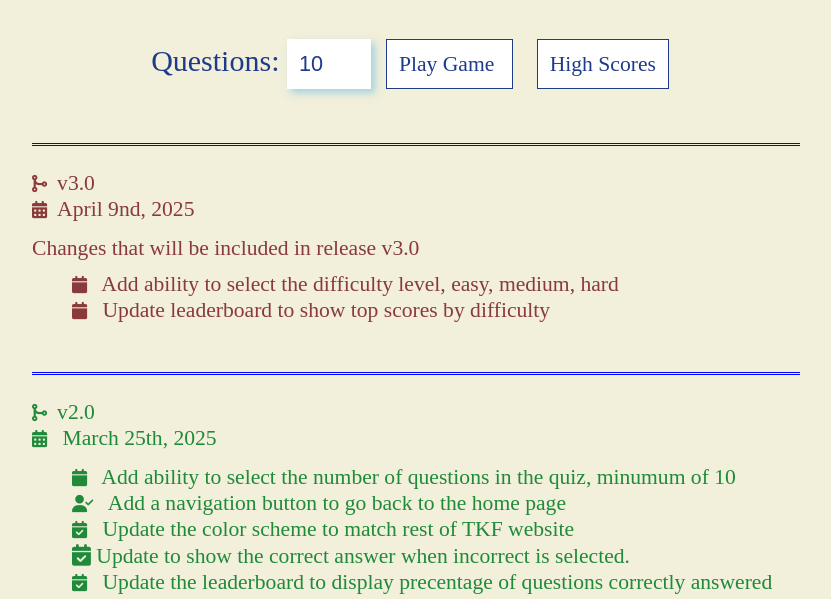
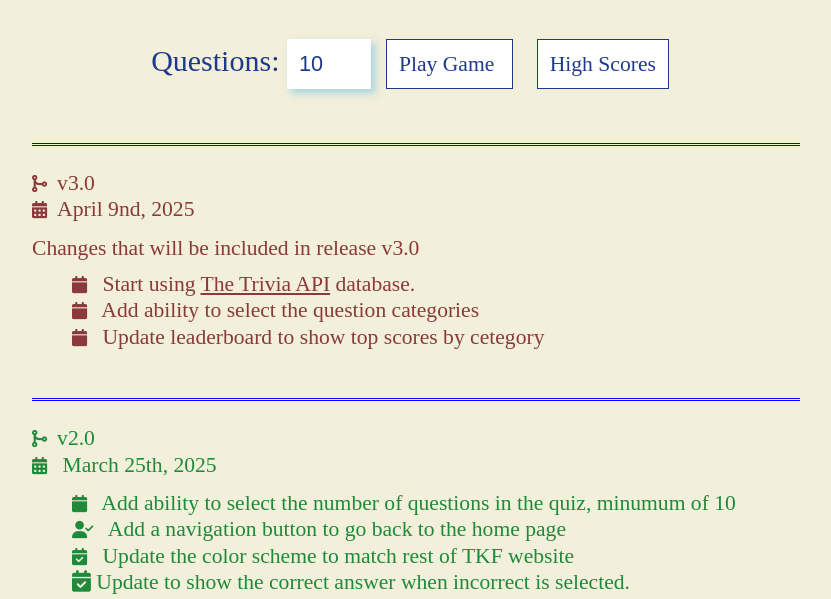
Before and after one commit to ChristopherKaelin/udemy-course-build-a-quiz-app, a plain HTML site: page index.html in a window 1280 px wide. Shown: the part 131-730 px from the top of the page, without its empty margins (224-1055 px from the left). Drawn offline with Linux system fonts and the light colour scheme.

Commit message:
fix minor issues

```diff
--- a/css/app.css
+++ b/css/app.css
@@ -191,3 +191,6 @@ label {
     color: rgb(138, 58, 58)
     /* color: rgb(128, 0, 0); */
 }
+.under {
+    text-decoration: underline;
+}
--- a/index.html
+++ b/index.html
@@ -45,11 +45,15 @@
                         <ul>
                             <li>
                                 <i class="fa-solid fa-calendar"></i>
-                                Add ability to select the difficulty level, easy, medium, hard
+                                Start using <a href="https://the-trivia-api.com/" target="_blank" class="under">The Trivia API</a> database.
                             </li>
                             <li>
                                 <i class="fa-solid fa-calendar"></i>
-                                Update leaderboard to show top scores by difficulty
+                                Add ability to select the question categories
+                            </li>
+                            <li>
+                                <i class="fa-solid fa-calendar"></i>
+                                Update leaderboard to show top scores by cetegory
                             </li>
                         </ul>
                     </h4>
@@ -117,6 +121,7 @@
                         "Build a Quiz App with HTML, CSS, and JavaScript".  Made some small
                         modifications along the way. The course offers a lot of great resources
                         for learning how to build web apps.
+                        The project uses the <a href="https://opentdb.com/" target="_blank" class="under">Open Trivia DB</a> api library.
                     </h4>
                 </div>
             </div>
```
Also changed, not shown: js/game.js (+9 -8 lines).
